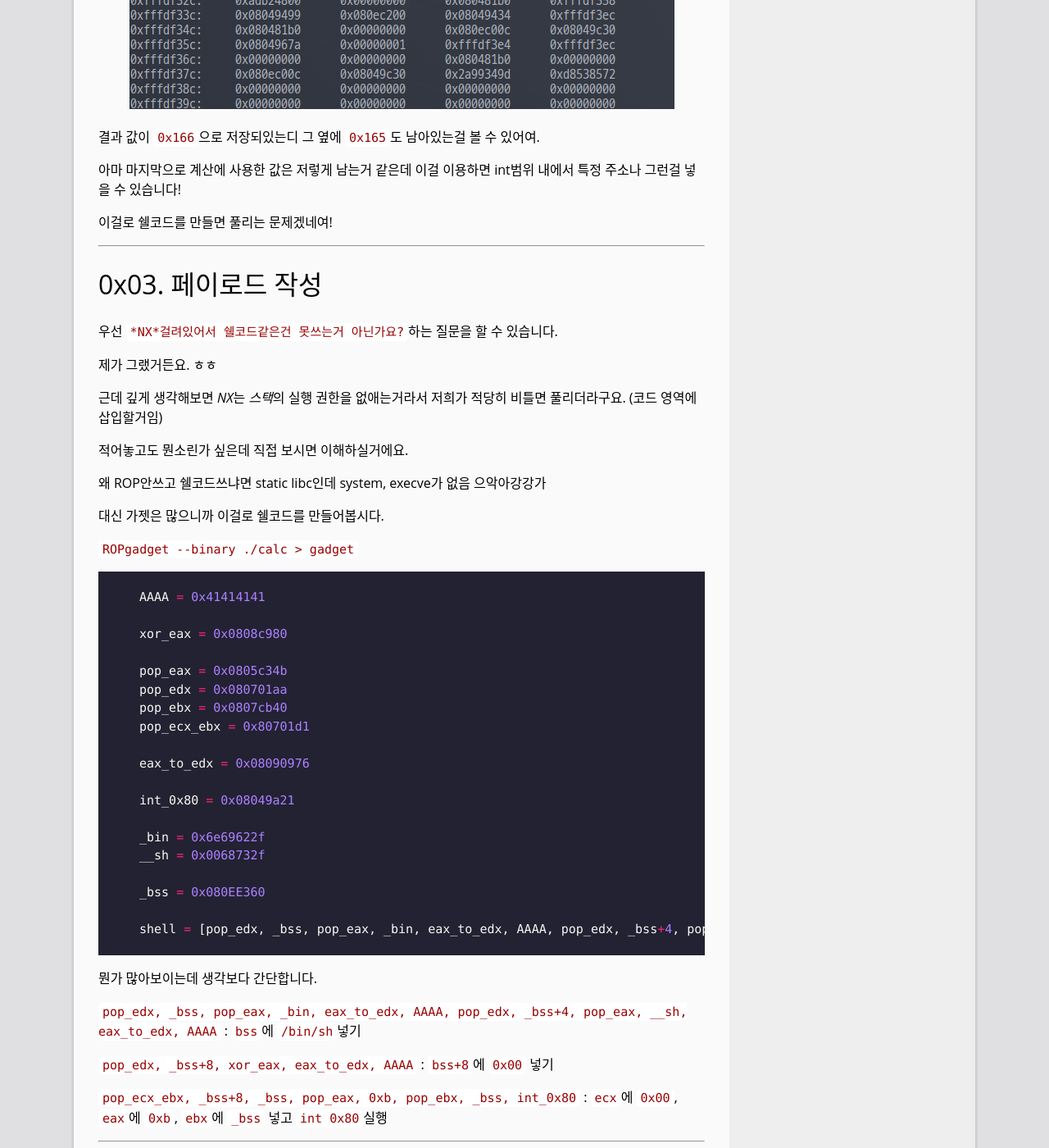
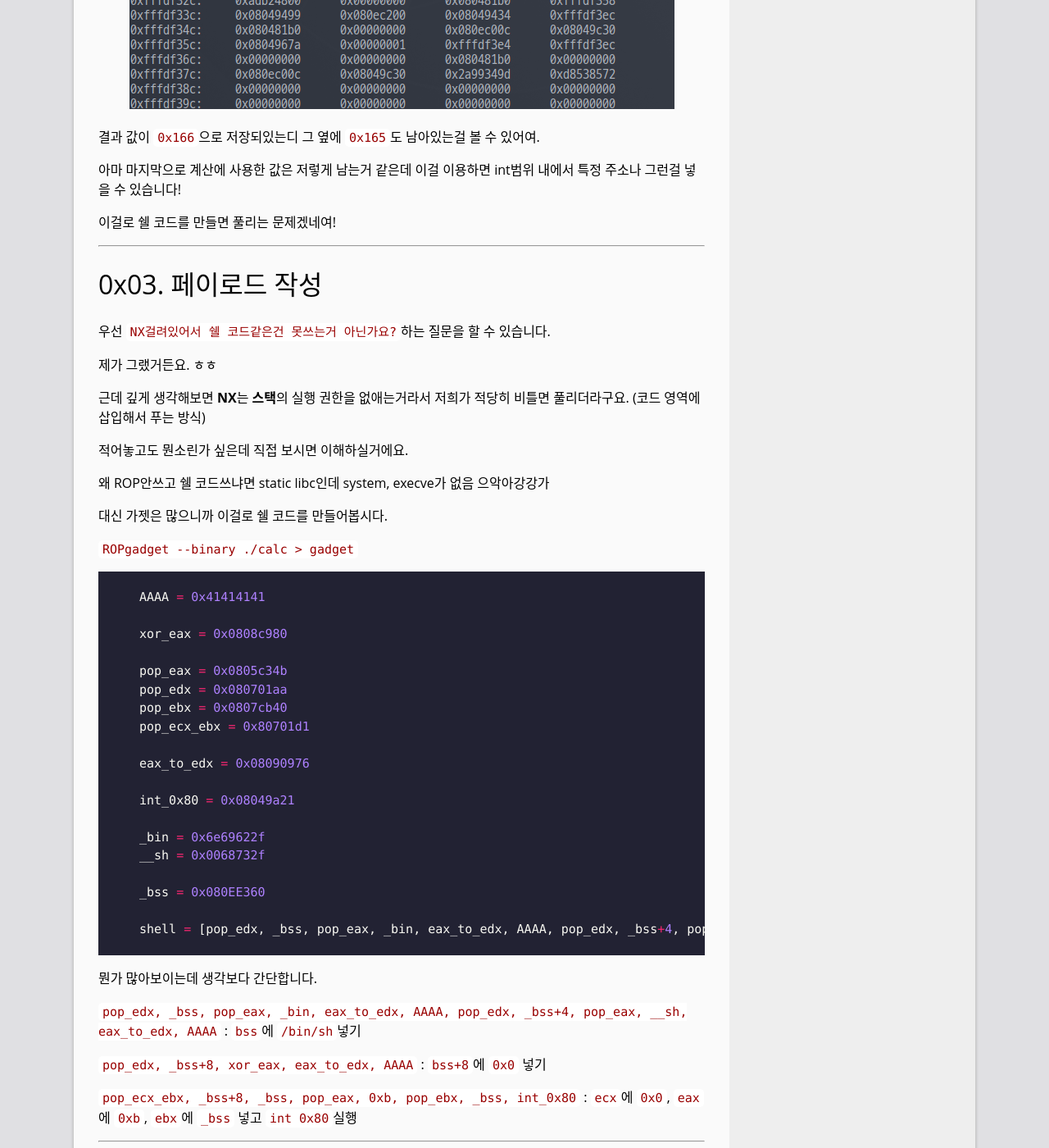
Before and after one commit to UnKN0wnName/stfwlg.github.io, a Jekyll site: the page built from _posts/2018-06-08-[pwnable.tw]_calc_풀이.md, in a window 1280 px wide and 1400 px high, scrolled down 5470 px. Shown: the whole window at 82% size. Built offline with Jekyll 4.4.1, drawn with Linux system fonts in a browser that asks for light colours; some of the changed text lies outside the part shown.

Commit message:
pwnable.tw calc

````diff
--- a/_posts/2018-06-08-[pwnable.tw]_calc_풀이.md
+++ b/_posts/2018-06-08-[pwnable.tw]_calc_풀이.md
@@ -31,7 +31,7 @@
 
 구오오오
 
-`get_expr`, `init_pool`, `parse_expr`안에 뭐 많고 그안에도 또 뭐 있고 또 있고...
+`get_expr`, `init_pool`, `parse_expr`안에 뭐 많고 그 안에도 또 뭐 있고 또 있고...
 
 사실 분석하기 싫어서 쪼꼼만하다 아무 값이나 넣어봤어여.
 
@@ -84,7 +84,7 @@
 
 그럼 `eax*4`가 int형이라서 4byte씩 곱한거라 봐도 이상할거 없네여.
 
-`0x2b66`는 10진수로 바꿔보면 *11110*입니다! 띠용!
+`0x2b66`는 10진수로 바꿔보면 **11110**입니다! 띠용!
 
 `+숫자`를 넣으면 `buf[숫자-1]`을 화면에 출력해주는거 같아여.
 
@@ -112,7 +112,7 @@
 
 이 문제는 분석하면서 `bof`가 일어날거 같지는 않네 `malloc`도 `free`나 `use`나 딱히 사용할게 없네 했어요.
 
-그런데 *0x01*에서 나온 값 역추적해보니까 계산과정 같은데서 특이한걸 발견했어여.
+그런데 **0x01**에서 나온 값 역추적해보니까 계산과정 같은데서 특이한걸 발견했어여.
 
 {: refdef: style="text-align: center;"}
 ![func_add](/img/pwnable.tw/calc/09.png)
@@ -128,22 +128,22 @@
 
 아마 마지막으로 계산에 사용한 값은 저렇게 남는거 같은데 이걸 이용하면 int범위 내에서 특정 주소나 그런걸 넣을 수 있습니다!
 
-이걸로 쉘코드를 만들면 풀리는 문제겠네여!
+이걸로 쉘 코드를 만들면 풀리는 문제겠네여!
 
 - - -
 # 0x03. 페이로드 작성
 
-우선 `*NX*걸려있어서 쉘코드같은건 못쓰는거 아닌가요?`하는 질문을 할 수 있습니다.
+우선 `NX걸려있어서 쉘 코드같은건 못쓰는거 아닌가요?`하는 질문을 할 수 있습니다.
 
 제가 그랬거든요. ㅎㅎ
 
-근데 깊게 생각해보면 *NX*는 *스택*의 실행 권한을 없애는거라서 저희가 적당히 비틀면 풀리더라구요. (코드 영역에 삽입할거임)
+근데 깊게 생각해보면 **NX**는 **스택**의 실행 권한을 없애는거라서 저희가 적당히 비틀면 풀리더라구요. (코드 영역에 삽입해서 푸는 방식)
 
 적어놓고도 뭔소린가 싶은데 직접 보시면 이해하실거에요.
 
-왜 ROP안쓰고 쉘코드쓰냐면 static libc인데 system, execve가 없음 으악아강강가
+왜 ROP안쓰고 쉘 코드쓰냐면 static libc인데 system, execve가 없음 으악아강강가
 
-대신 가젯은 많으니까 이걸로 쉘코드를 만들어봅시다.
+대신 가젯은 많으니까 이걸로 쉘 코드를 만들어봅시다.
 
 `ROPgadget --binary ./calc > gadget`
 
@@ -173,20 +173,14 @@
 
 `pop_edx, _bss, pop_eax, _bin, eax_to_edx, AAAA, pop_edx, _bss+4, pop_eax, __sh, eax_to_edx, AAAA` : `bss`에 `/bin/sh`넣기
 
-`pop_edx, _bss+8, xor_eax, eax_to_edx, AAAA` : `bss+8`에 `0x00` 넣기
+`pop_edx, _bss+8, xor_eax, eax_to_edx, AAAA` : `bss+8`에 `0x0` 넣기
 
-`pop_ecx_ebx, _bss+8, _bss, pop_eax, 0xb, pop_ebx, _bss, int_0x80` : `ecx`에 `0x00`, `eax`에 `0xb`, `ebx`에 `_bss` 넣고 `int 0x80`실행
+`pop_ecx_ebx, _bss+8, _bss, pop_eax, 0xb, pop_ebx, _bss, int_0x80` : `ecx`에 `0x0`, `eax`에 `0xb`, `ebx`에 `_bss` 넣고 `int 0x80`실행
 
 - - -
 # 0x04. 익스플로잇
 
-왜 쉘코드를 뒤에서부터 작성했냐면 제가 작성한 코드는 연산 결과 값이 아닌 연산에 사용된 값을 사용해서 입니다!
-
-예를 들어 `00000004`에 `0x4`가 넣고싶으면 `+00000000+4`라고 입력해서 `00000000`엔 이상한 값이 들어가고 `00000004`엔 `0x4`가 들어가는 방식입니다.
-
-원래 순서대로 `+00000000+4`, `+00000004+4`하면 처음 입력으로 `00000004`에 `0x4`가 들어가더라도 그 다음 입력 때문에 4가 더해진 `0x8`이 마지막에 저장됩니다.
-
-역순으로 `+000000004+4`, `+00000000+4`하면  `00000008`, `00000004`에 `0x4`가 들어가서 원하던대로 코드가 들어갑니다!
+왜 쉘 코드를 뒤에서부터 작성했냐면 제가 작성한 코드는 연산 결괏값이 아닌 연산에 사용된 값을 사용해서입니다!
 
 ```python
 from pwn import *
--- a/index.html
+++ b/index.html
@@ -17,7 +17,8 @@
 
         <div class="post-excerpt">
           {%   if post.content contains site.excerpt_separator or post.content != post.excerpt %}{{ post.excerpt }}
-          {%   else %}{{ post.content | lstrip | split: "" | first }}{% endif %}
+          {%   else %}{{ post.content | lstrip | split: "
+" | first }}{% endif %}
           <p>
             <a class="post-link" href="{{ post.url | prepend: site.baseurl }}">Read More &raquo;</a>
           </p>
````
Also changed, not shown: other parts of _posts/2018-06-08-[pwnable.tw]_calc_풀이.md (+2 -2 lines).
